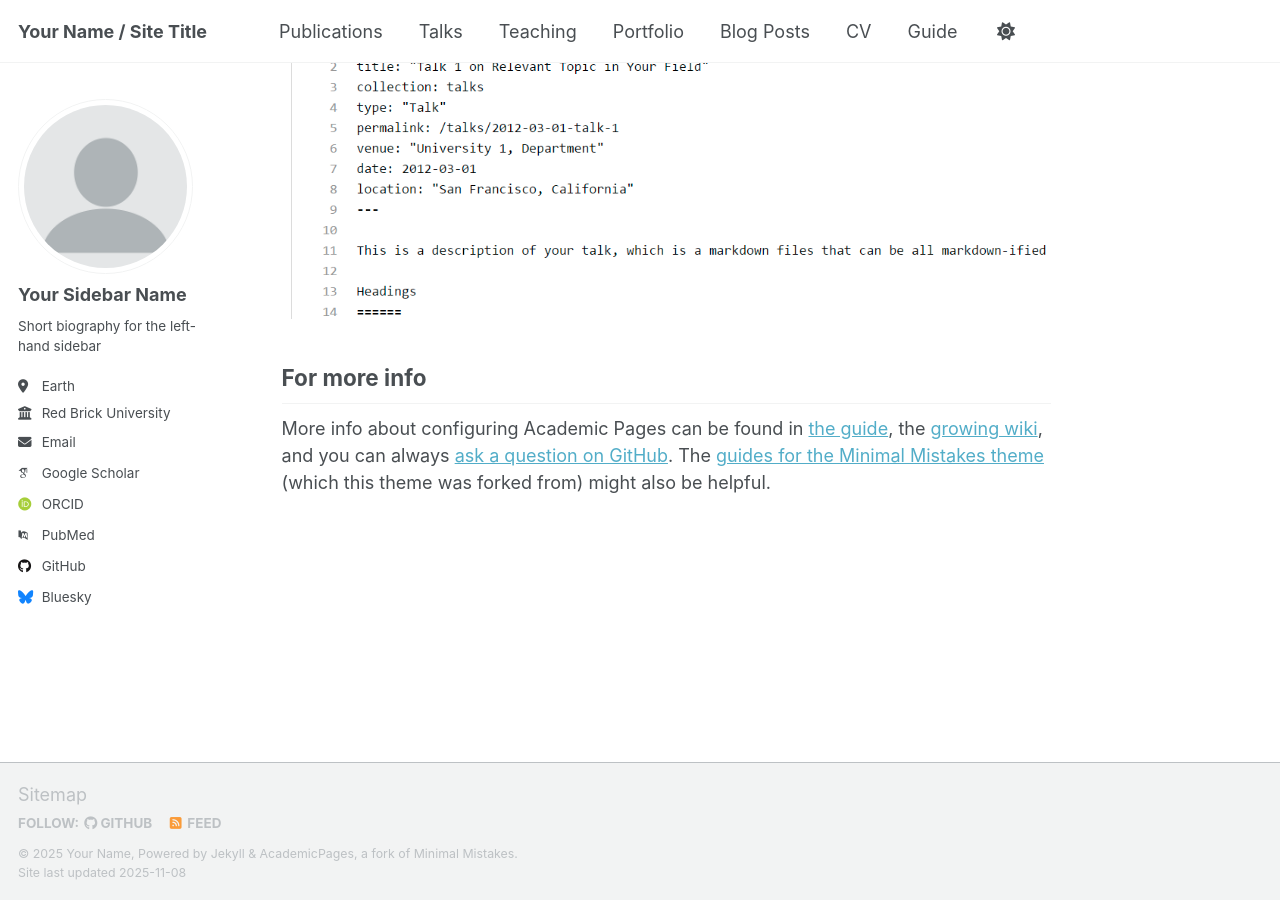
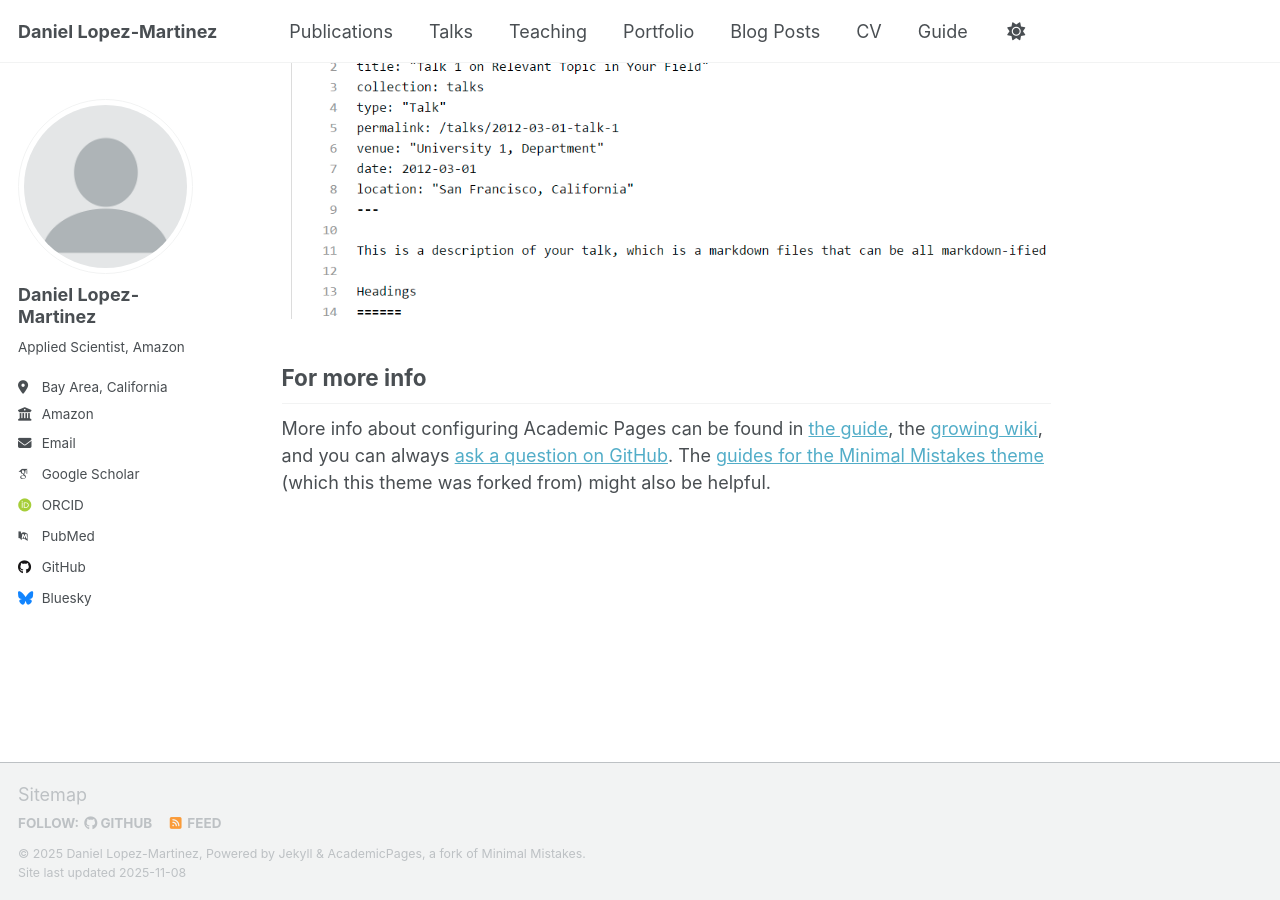
Before and after one commit to daniel-lopezmartinez/daniel-lopezmartinez.github.io, a Jekyll site: the page built from _pages/about.md, in a window 1280 px wide and 900 px high, scrolled down 2880 px. Built offline with Jekyll 4.4.1, drawn with Linux system fonts in a browser that asks for light colours; some web fonts are replaced; a script that is not in the unit is left out.

Commit message:
Profile updates in _config.yml

```diff
--- a/_config.yml
+++ b/_config.yml
@@ -9,11 +9,11 @@
 # Basic Site Settings
 locale                   : "en-US"
 site_theme               : "default" # Currently available options are "default", "air"
-title                    : "Your Name / Site Title"
+title                    : "Daniel Lopez-Martinez"
 title_separator          : "-"
-name                     : &name "Your Name"
+name                     : &name "Daniel Lopez-Martinez"
 description              : &description "Your Name's academic portfolio"   # Update this with a general description of your site, this is the default if not overridden by a page
-url                      : https://academicpages.github.io # The base hostname & protocol for your site e.g. "https://[your GitHub username].github.io",
+url                      : https://daniel-lopezmartinez.github.io # The base hostname & protocol for your site e.g. "https://[your GitHub username].github.io",
                                                            # or if you already have some other page hosted on Github then use "https://[your GitHub username].github.io/[Your Repo Name]"
 baseurl                  : "" # the subpath of your site, e.g. "/blog"
 repository               : "academicpages/academicpages.github.io"
@@ -24,11 +24,11 @@ repository               : "academicpages/academicpages.github.io"
 author:
   # Biographic information
   avatar           : "profile.png"
-  name             : "Your Sidebar Name"
-  pronouns         : # example: "she/her"
-  bio              : "Short biography for the left-hand sidebar"
-  location         : "Earth"
-  employer         : "Red Brick University"
+  name             : "Daniel Lopez-Martinez"
+  pronouns         : # example: "he/him"
+  bio              : "Applied Scientist, Amazon"
+  location         : "Bay Area, California"
+  employer         : "Amazon"
   uri              : # URL
   email            : "none@example.org"
 
```
